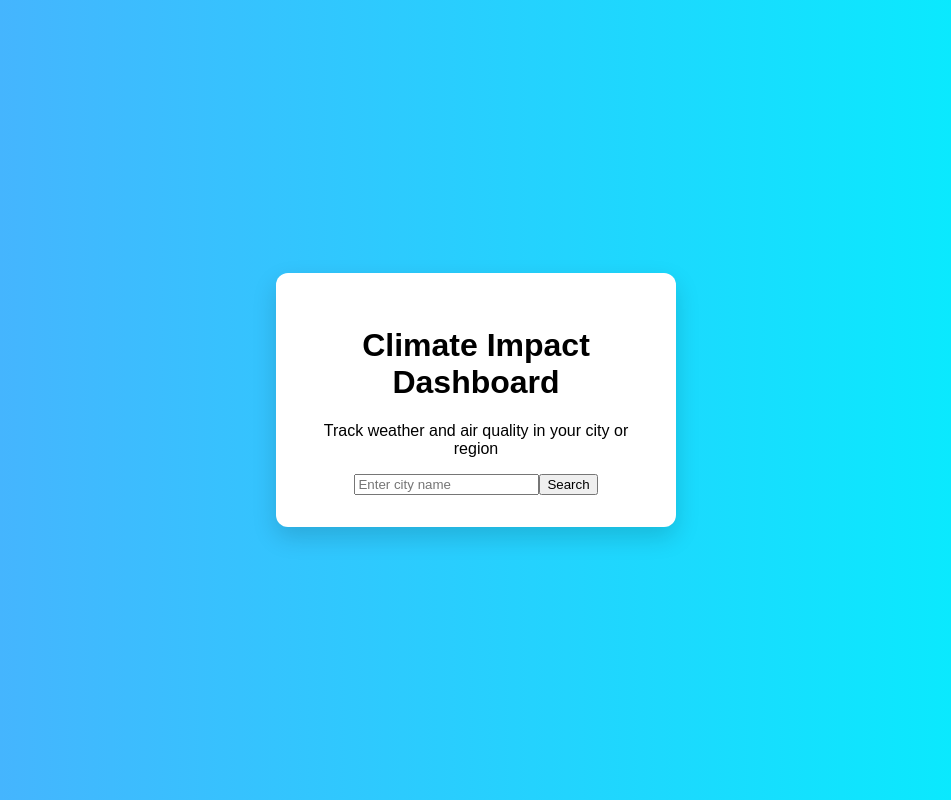
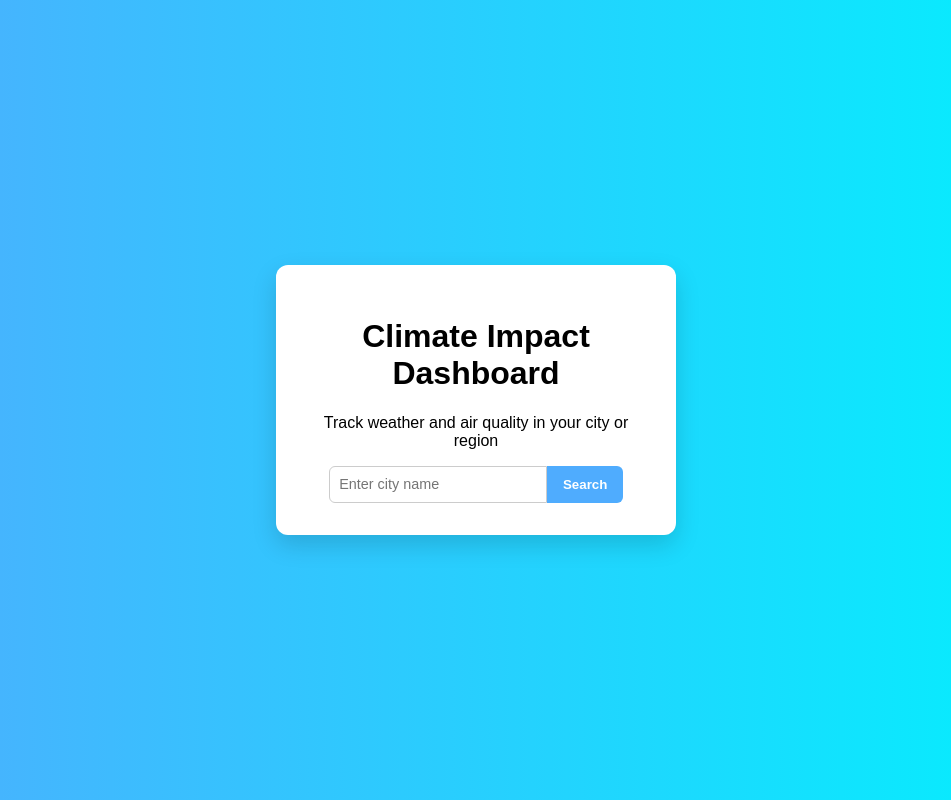
Before and after one commit to Chermoh87/climate-impact-dashboard, a React (Vite) app: page / in a window 1280 px wide. Shown: the whole page, without its empty margins (164-1115 px from the left). Built offline with nearby package versions, Linux system fonts and the light colour scheme.

Commit message:
style: enhanced search bar UI and button styling

```diff
--- a/src/components/SearchBar.jsx
+++ b/src/components/SearchBar.jsx
@@ -5,20 +5,22 @@ function SearchBar({ onSearch }) {
 
   const handleSubmit = (e) => {
     e.preventDefault();
-    if (!city.trim()) return;
     onSearch(city);
     setCity("");
   };
 
   return (
-    <form onSubmit={handleSubmit}>
+    <form onSubmit={handleSubmit} className="search-form">
       <input
         type="text"
         placeholder="Enter city name"
         value={city}
         onChange={(e) => setCity(e.target.value)}
+        className="search-input"
       />
-      <button type="submit">Search</button>
+      <button type="submit" className="search-button">
+        Search
+      </button>
     </form>
   );
 }
--- a/src/index.css
+++ b/src/index.css
@@ -28,3 +28,37 @@ body {
   box-shadow: 0 10px 25px rgba(0, 0, 0, 0.15);
   text-align: center;
 }
+
+.search-form {
+  display: flex;
+  justify-content: center;
+  margin-top: 1rem;
+}
+
+.search-input {
+  padding: 0.6rem;
+  border: 1px solid #ccc;
+  border-radius: 6px 0 0 6px;
+  outline: none;
+  width: 65%;
+  font-size: 0.9rem;
+}
+
+.search-input:focus {
+  border-color: #4facfe;
+}
+
+.search-button {
+  padding: 0.6rem 1rem;
+  border: none;
+  background-color: #4facfe;
+  color: white;
+  font-weight: bold;
+  border-radius: 0 6px 6px 0;
+  cursor: pointer;
+  transition: background-color 0.2s ease;
+}
+
+.search-button:hover {
+  background-color: #00c6ff;
+}
```
